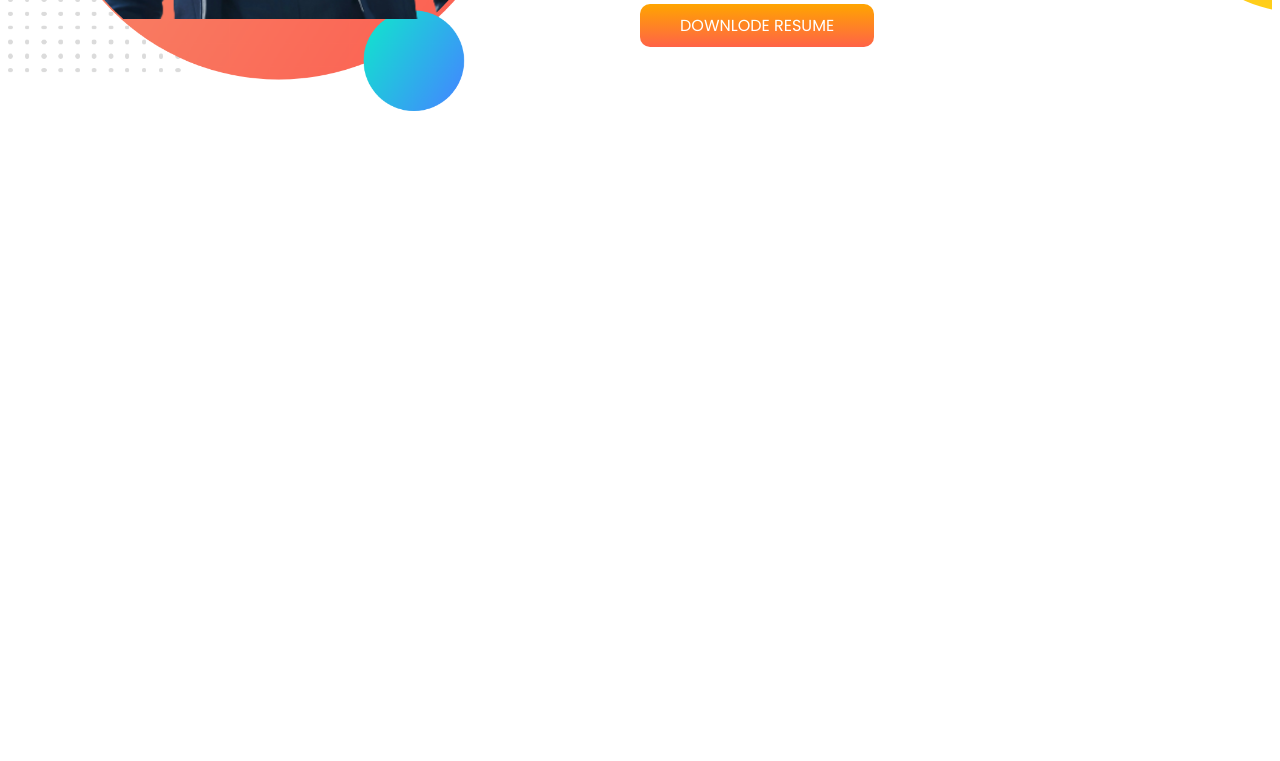
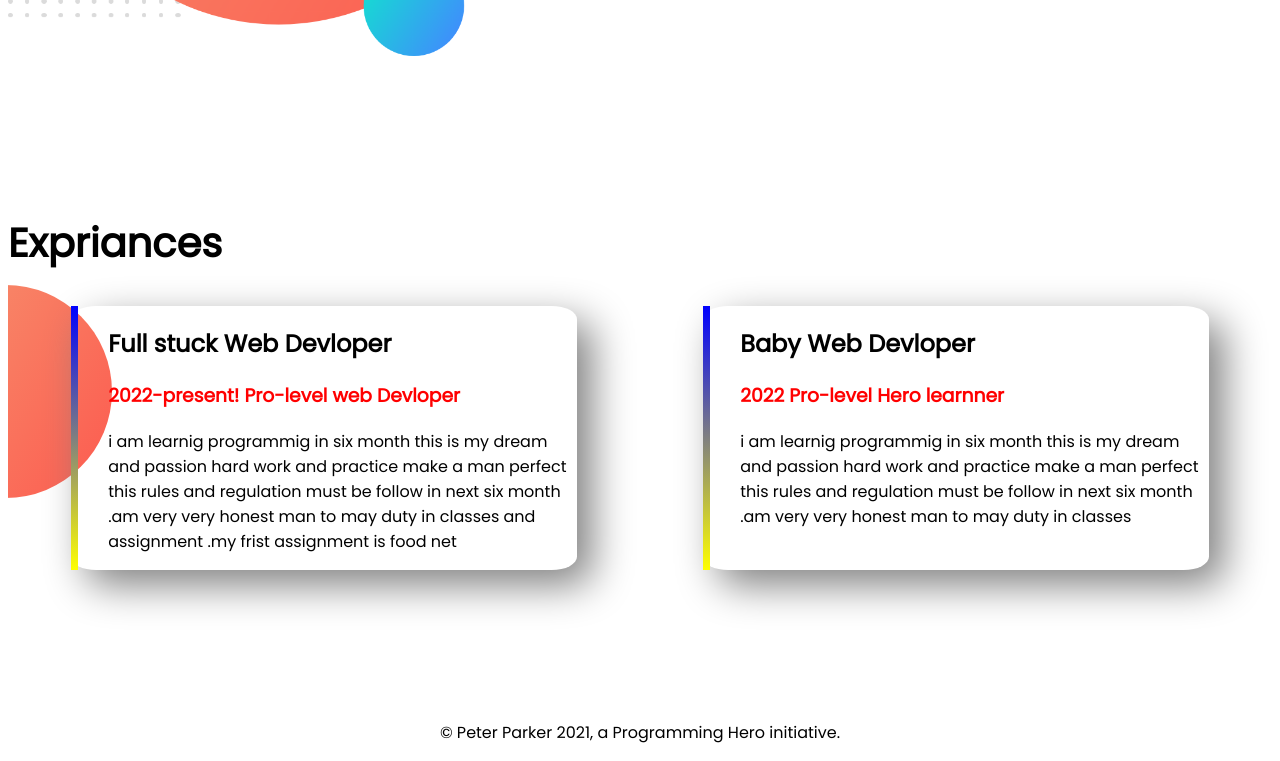
Before and after one commit to Abulhossain007/developer-portfolio, a plain HTML site: page index.html in a window 1280 px wide. Shown: the part 1062-1823 px from the top of the page. Before the commit the page ends 1330 px from the top, so only its background shows below. Drawn offline with Linux system fonts and the light colour scheme.

Commit message:
footer added

```diff
--- a/index.html
+++ b/index.html
@@ -13,7 +13,7 @@
 </head>
 
 <body>
-    <section class="top-banner">
+    <section class="top-banner flexible-conteiner">
         <div class="one">
             <h1>HELLO and WELLCOME TO</h1>
             <h1><span class="mr">Mr.Hossain</span> world</h1>
@@ -34,7 +34,7 @@
 
 
     </section>
-    <section class="dream-big">
+    <section class="dream-big flexible-conteiner">
         <div class="one">
             <img src="showoff/my-bg.png" alt="">
         </div>
@@ -51,6 +51,36 @@
         </div>
 
     </section>
+    <section class="expreance-class">
+        <h1>Expriances</h1>
+        <div class="flexible-conteiner">
+            <div id="developer2" class="one1">
+                <h2>Full stuck Web Devloper</h2>
+                <h3><span class="mr">2022-present! Pro-level web Devloper</span></h3>
+                <p>i am learnig programmig in six month this is my dream and passion hard work and practice make a man
+                    perfect
+                    this rules and regulation must be follow in next six month .am very very honest man to may duty in
+                    classes
+                    and assignment .my frist assignment is food net</p>
+            </div>
+            <div id="devloper" class="one1">
+                <h2>Baby Web Devloper</h2>
+                <h3><span class="mr">2022 Pro-level Hero learnner</span></h3>
+                <p>
+                    i am learnig programmig in six month this is my dream and passion hard work and practice make a man
+                    perfect
+                    this rules and regulation must be follow in next six month .am very very honest man to may duty in
+                    classes
+
+                </p>
+            </div>
+        </div>
+    </section>
+    <footer>
+        <p>
+            © Peter Parker 2021, a Programming Hero initiative.
+        </p>
+    </footer>
 
 </body>
 
--- a/style.css
+++ b/style.css
@@ -2,6 +2,9 @@ h1{
     font-size: 50px;
 
 
+}
+h1{
+    font-size: 40px;
 }
 body{
     font-family: 'Poppins', sans-serif;
@@ -10,7 +13,7 @@ body{
 .mr{
     color: red;
 }
-section{
+.flexible-conteiner{
     display: flex;
     margin-bottom: 150px;
 }
@@ -38,3 +41,31 @@ section{
     background-repeat: no-repeat;
     background-position: right;
 }
+.one1{
+    border-radius: 5%;
+    width: 40%;
+    margin-left: 5%;
+    margin-right: 5%;
+    padding-left: 30px;
+    box-shadow: 15px 15px 40px gray
+
+}
+.expreance-class{
+    background-image: url(images/exp-bg.png);
+    background-repeat: no-repeat;
+    background-position: left;
+
+}
+#devloper{
+    border-left: 7px solid;
+    border-image: linear-gradient(blue, yellow);
+    border-image-slice: 1;
+}
+#developer2{
+    border-left: 7px solid;
+    border-image: linear-gradient(blue, yellow);
+    border-image-slice: 1;
+}
+footer p {
+    text-align: center;
+}
```
